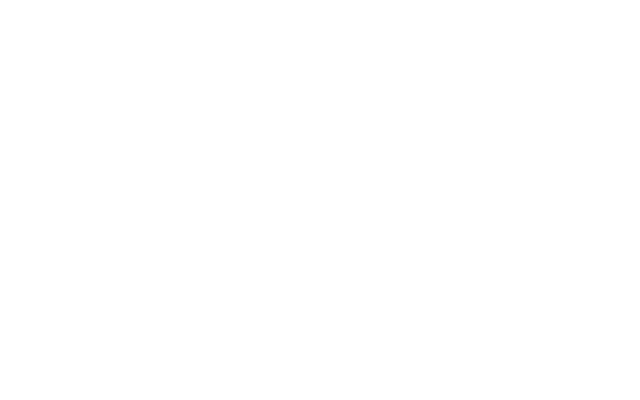
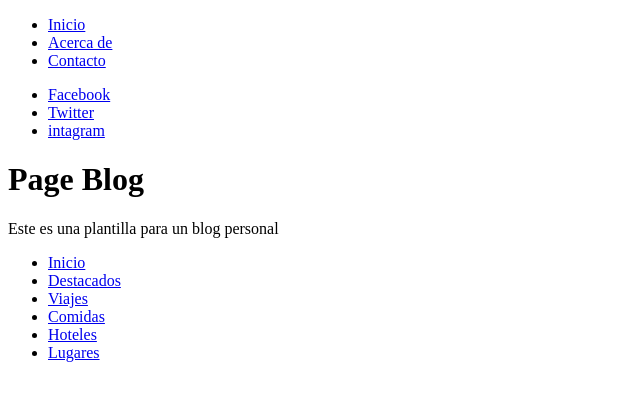
Before and after one commit to CodeCreativeNicaragua/Page_Blog, a plain HTML site: page index.html in a window 1280 px wide. Shown: the whole page, without its empty margins (0-640 px from the left). Drawn offline with Linux system fonts and the light colour scheme.

Commit message:
Contruyendo Header

```diff
--- a/index.html
+++ b/index.html
@@ -5,6 +5,49 @@
     <title>Page Blog </title>
   </head>
   <body>
+    <div class="header">
+        <div class="top-header">
+            <div class="contenedor">
+                <div class="top-menu">
+                    <ul>
+                        <li><a href="#">Inicio</a></li>
+                        <li><a href="#">Acerca de</a></li>
+                        <li><a href="#">Contacto</a></li>
+                    </ul>
+                </div>
 
+                <div class="top-redes">
+                      <ul>
+                          <li><a href="#">Facebook</a></li>
+                          <li><a href="#">Twitter</a></li>
+                          <li><a href="#">intagram</a></li>
+                      </ul>
+                </div>
+
+            </div>
+
+        </div>
+
+        <div class="titulo-blog">
+              <div class="contenedor">
+                  <h1><a href="#"></a>Page Blog</h1>
+                  <p class="subtitulo">Este es una plantilla para un blog personal</p>
+              </div>
+        </div>
+
+        <div class="menu-principal">
+              <div class="contenedor">
+                  <ul>
+                      <li><a href="#">Inicio</a></li>
+                      <li><a href="#">Destacados</a></li>
+                      <li><a href="#">Viajes</a></li>
+                      <li><a href="#">Comidas</a></li>
+                      <li><a href="#">Hoteles</a></li>
+                      <li><a href="#">Lugares</a></li>
+                  </ul>
+              </div>
+        </div>
+
+    </div>
   </body>
 </html>
```
